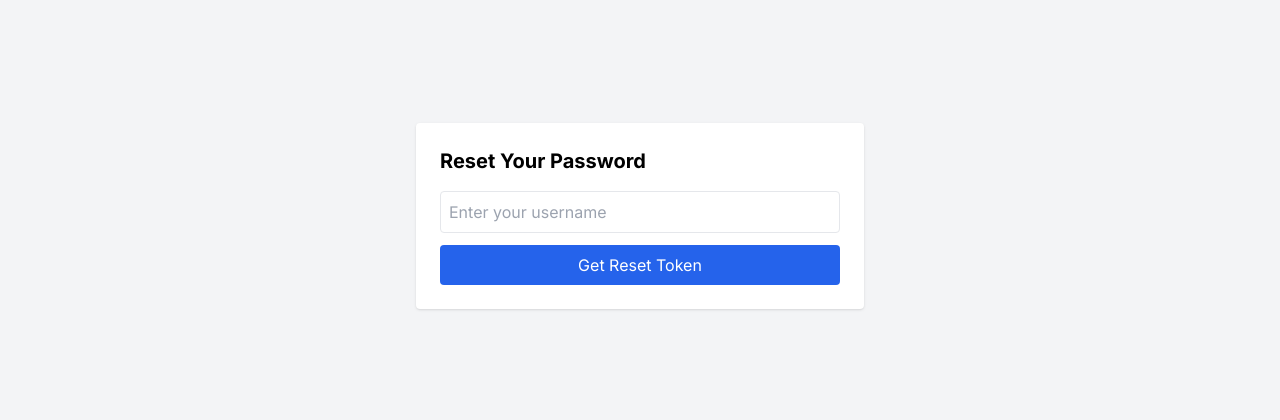
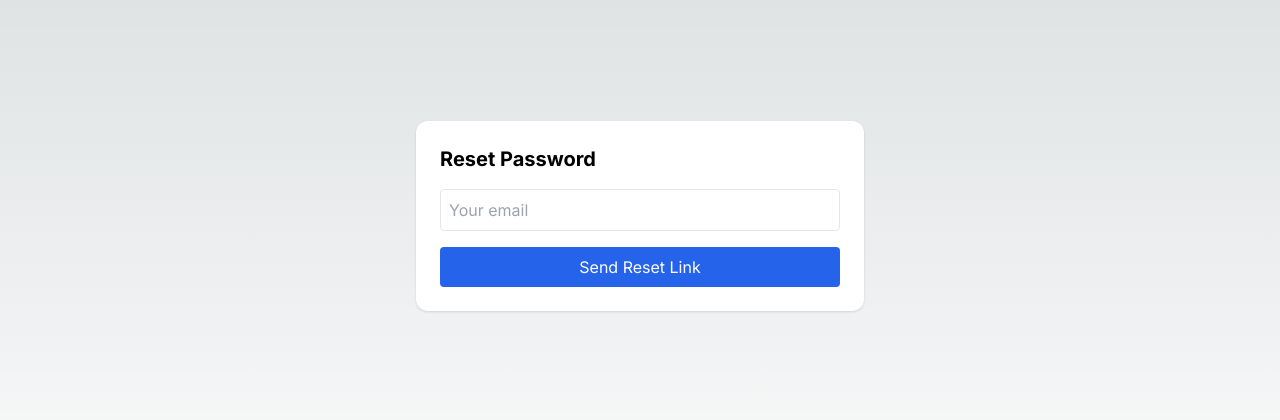
Before and after one commit to yomaurice/MoneyTracker_frontend, a Next.js app: page /forgot-password in a window 1280 px wide. Shown: the part 184-604 px from the top of the page. Built offline with nearby package versions, Linux system fonts and the light colour scheme; no server answers.

Commit message:
password_reset1

```diff
--- a/src/app/forgot-password/page.tsx
+++ b/src/app/forgot-password/page.tsx
@@ -1,59 +1,38 @@
-'use client';
-
-import { useState } from "react";
+'use client'
+import { useState } from 'react';
 
 export default function ForgotPassword() {
-  const [username, setUsername] = useState("");
-  const [token, setToken] = useState("");
-  const [message, setMessage] = useState("");
-  const API_BASE_URL = process.env.NEXT_PUBLIC_BACKEND_URL;
+  const [email, setEmail] = useState('');
+  const [msg, setMsg] = useState('');
 
-  const requestReset = async (e: React.FormEvent) => {
+  const API = process.env.NEXT_PUBLIC_BACKEND_URL;
+
+  const submit = async (e: any) => {
     e.preventDefault();
+    setMsg("Sending...");
 
-    const res = await fetch(`${API_BASE_URL}/api/request_password_reset`, {
+    const res = await fetch(`${API}/api/request_password_reset`, {
       method: "POST",
       headers: { "Content-Type": "application/json" },
-      body: JSON.stringify({ username }),
+      body: JSON.stringify({ email }),
     });
 
     const data = await res.json();
-    setMessage(data.message);
-    if (data.reset_token) {
-      setToken(data.reset_token); // show token to user for manual use
-    }
+    setMsg(data.message);
   };
 
   return (
-    <div className="min-h-screen flex items-center justify-center bg-gray-100 px-4">
-      <div className="bg-white p-6 rounded shadow max-w-md w-full">
-        <h1 className="text-xl font-bold mb-4">Reset Your Password</h1>
-
-        <form onSubmit={requestReset} className="space-y-3">
-          <input
-            type="text"
-            placeholder="Enter your username"
-            className="w-full p-2 border rounded"
-            value={username}
-            onChange={e => setUsername(e.target.value)}
-          />
-
+    <div className="min-h-screen flex items-center justify-center">
+      <div className="bg-white p-6 rounded-xl shadow w-full max-w-md">
+        <h1 className="text-xl font-bold mb-4">Reset Password</h1>
+        <form onSubmit={submit} className="space-y-4">
+          <input type="email" value={email} onChange={e=>setEmail(e.target.value)}
+            required className="w-full border p-2 rounded" placeholder="Your email" />
           <button className="w-full bg-blue-600 text-white p-2 rounded">
-            Get Reset Token
+            Send Reset Link
           </button>
         </form>
-
-        {message && <p className="mt-4 text-sm text-gray-700">{message}</p>}
-
-        {token && (
-          <div className="mt-3 p-3 bg-gray-100 border rounded break-all">
-            <p className="text-sm font-semibold">Reset Token:</p>
-            <p className="text-xs">{token}</p>
-            <p className="text-xs mt-2">
-              Paste this token into the reset form.
-            </p>
-          </div>
-        )}
+        {msg && <p className="mt-3 text-center text-gray-700">{msg}</p>}
       </div>
     </div>
   );
--- a/src/app/reset-password/page.tsx
+++ b/src/app/reset-password/page.tsx
@@ -1,68 +1,38 @@
-'use client';
+'use client'
+import { useState } from 'react';
 
-import { useState } from "react";
-import { useSearchParams, useRouter } from "next/navigation";
+export default function ForgotPassword() {
+  const [email, setEmail] = useState('');
+  const [msg, setMsg] = useState('');
 
-export default function ResetPassword() {
-  const searchParams = useSearchParams();
-  const router = useRouter();
-  const tokenFromURL = searchParams.get("token") || "";
+  const API = process.env.NEXT_PUBLIC_BACKEND_URL;
 
-  const [token, setToken] = useState(tokenFromURL);
-  const [newPassword, setNewPassword] = useState("");
-  const [message, setMessage] = useState("");
+  const submit = async (e: any) => {
+    e.preventDefault();
+    setMsg("Sending...");
 
-  const API_BASE_URL = process.env.NEXT_PUBLIC_BACKEND_URL;
-
-  const submitReset = async (e: React.FormEvent) => {
-    e.preventDefault();
-
-    const res = await fetch(`${API_BASE_URL}/api/reset_password`, {
+    const res = await fetch(`${API}/api/request_password_reset`, {
       method: "POST",
       headers: { "Content-Type": "application/json" },
-      body: JSON.stringify({ token, new_password: newPassword }),
+      body: JSON.stringify({ email }),
     });
 
     const data = await res.json();
-    setMessage(data.message);
-
-    if (res.ok) {
-      setTimeout(() => router.push("/login"), 1500);
-    }
+    setMsg(data.message);
   };
 
   return (
-    <div className="min-h-screen flex items-center justify-center bg-gray-100 px-4">
-      <div className="bg-white p-6 rounded shadow max-w-md w-full">
-        <h1 className="text-xl font-bold mb-4">Enter New Password</h1>
-
-        <form onSubmit={submitReset} className="space-y-3">
-          {!tokenFromURL && (
-            <input
-              type="text"
-              className="w-full p-2 border rounded"
-              placeholder="Reset token"
-              value={token}
-              onChange={e => setToken(e.target.value)}
-            />
-          )}
-
-          <input
-            type="password"
-            className="w-full p-2 border rounded"
-            placeholder="New password"
-            value={newPassword}
-            onChange={e => setNewPassword(e.target.value)}
-          />
-
-          <button className="w-full bg-green-600 text-white p-2 rounded">
-            Reset Password
+    <div className="min-h-screen flex items-center justify-center">
+      <div className="bg-white p-6 rounded-xl shadow w-full max-w-md">
+        <h1 className="text-xl font-bold mb-4">Reset Password</h1>
+        <form onSubmit={submit} className="space-y-4">
+          <input type="email" value={email} onChange={e=>setEmail(e.target.value)}
+            required className="w-full border p-2 rounded" placeholder="Your email" />
+          <button className="w-full bg-blue-600 text-white p-2 rounded">
+            Send Reset Link
           </button>
         </form>
-
-        {message && (
-          <p className="mt-3 text-sm text-gray-700 text-center">{message}</p>
-        )}
+        {msg && <p className="mt-3 text-center text-gray-700">{msg}</p>}
       </div>
     </div>
   );
--- a/src/app/signup/page.tsx
+++ b/src/app/signup/page.tsx
@@ -8,6 +8,8 @@ export default function Signup() {
   const [password, setPassword] = useState('');
   const [errorMsg, setErrorMsg] = useState('');
   const [usernameAvailable, setUsernameAvailable] = useState<boolean | null>(null);
+  const [email, setEmail] = useState('');
+
 
   const router = useRouter();
   const API_BASE_URL = process.env.NEXT_PUBLIC_BACKEND_URL;
@@ -44,7 +46,7 @@ export default function Signup() {
     const res = await fetch(`${API_BASE_URL}/api/signup`, {
       method: 'POST',
       headers: { 'Content-Type': 'application/json' },
-      body: JSON.stringify({ username, password }),
+      body: JSON.stringify({ username, password, email }),
     });
 
     if (res.ok) {
@@ -98,6 +100,18 @@ export default function Signup() {
             />
           </div>
 
+          <div>
+          <label className="block text-gray-700">Email</label>
+              <input
+                type="email"
+                className="w-full px-4 py-2 border rounded-xl focus:outline-none focus:ring-2 focus:ring-green-400"
+                value={email}
+                onChange={(e) => setEmail(e.target.value)}
+                required
+              />
+        </div>
+
+
           {/* Error message (from backend only) */}
           {errorMsg && (
             <p className="text-red-500 text-sm text-center">{errorMsg}</p>
```
